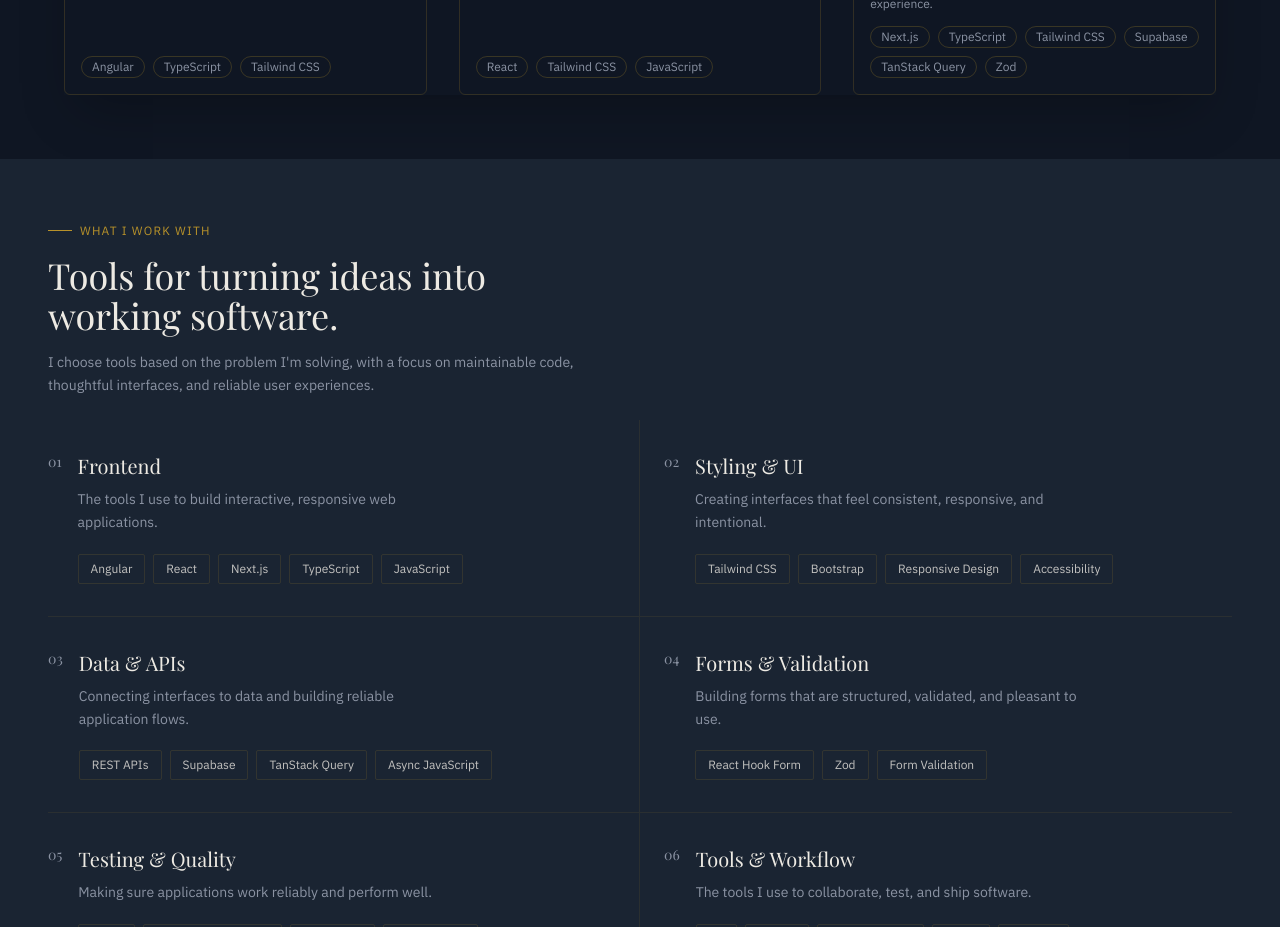
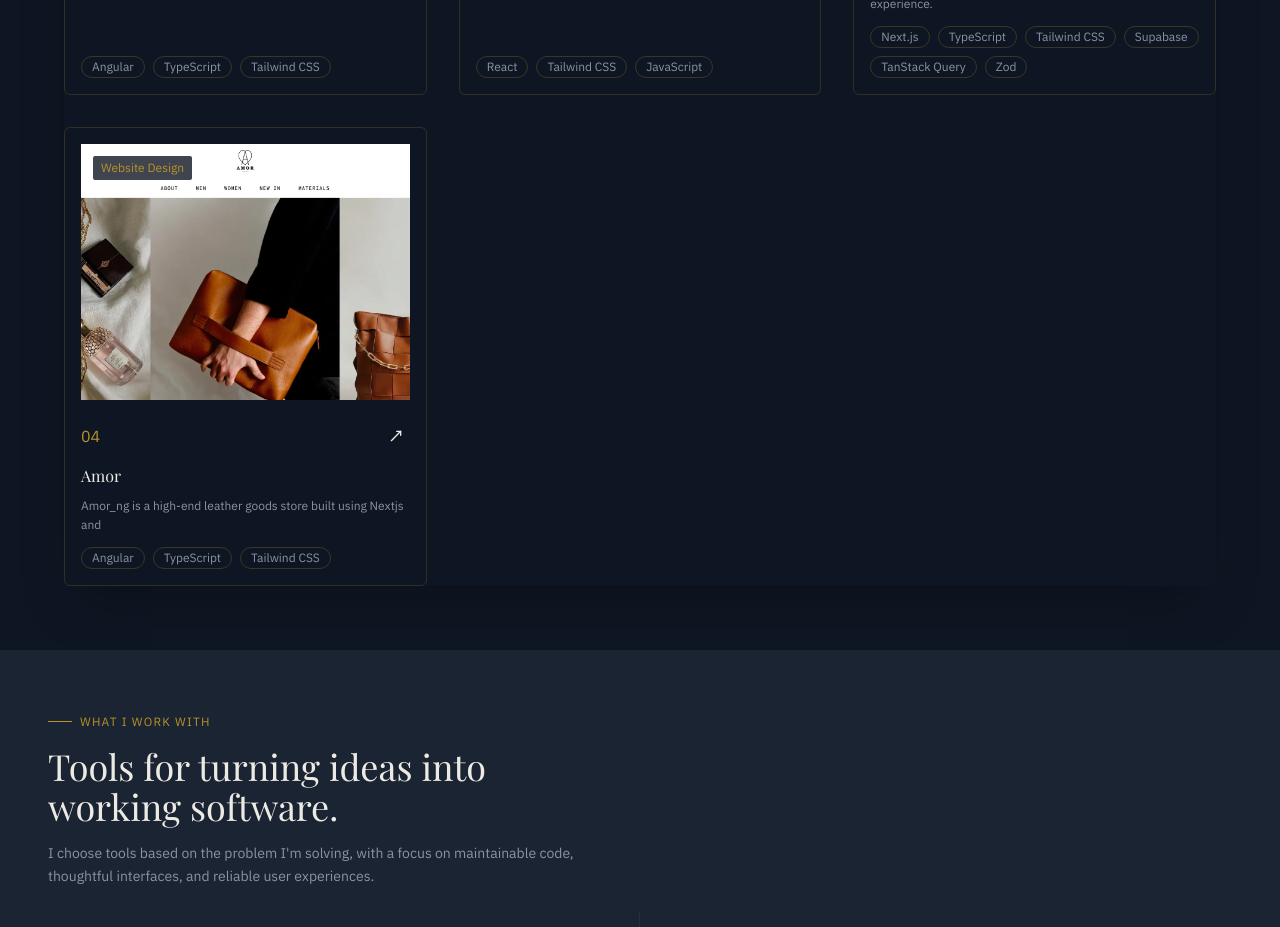
Before and after one commit to barakatokikiola/portfolio, a Next.js app: page / in a window 1280 px wide. Shown: the part 1380-2307 px from the top of the page. Built offline with nearby package versions, Linux system fonts and the light colour scheme; a web font is replaced by a local one.

Commit message:
amor added

```diff
--- a/src/app/components/Projects.tsx
+++ b/src/app/components/Projects.tsx
@@ -5,6 +5,7 @@
 import revent from "@/assets/revent.webp";
 import film from "@/assets/filmpage.webp";
 import jobdoor from "@/assets/jobdoor.webp";
+import amor from "@/assets/amor.webp"
 import Image from "next/image";
 import Link from "next/link";
 import { MoveUpRight, Minus } from "lucide-react";
@@ -123,6 +124,17 @@
   category: "Website Design",
 };
 
+const amorNg: Project = {
+  id: "04",
+  img: amor,
+  title: "Amor",
+  live: "https://amorng.netlify.app",
+  github: "https://github.com/barakatokikiola/amor",
+  tags: ["Angular", "TypeScript", "Tailwind CSS"],
+  description:
+"Amor_ng is a high-end leather goods store built using Nextjs and",
+  category: "Website Design",
+};
 export default function Projects() {
   return (
     <section id="work" className="border-t border-navy-light/50 px-8 md:px-16 py-8 ">
@@ -141,6 +153,7 @@
           <ProjectTile project={smallA} className="" isPriority />
           <ProjectTile project={secondaryA} className="" />
           <ProjectTile project={featured} className="" />
+          <ProjectTile project={amorNg} className="" />
         </div>
       </div>
     </section>
```
Also changed, not shown: src/assets/amor.webp (added).
